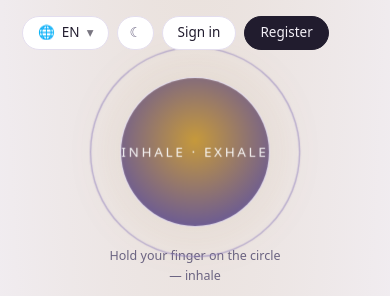
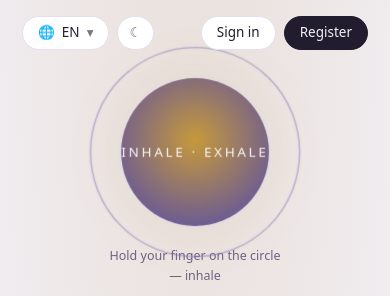
Before and after one commit to stasxr/johnkhekomylifeforme, a plain HTML site: page index.html in a window 390 px wide. Shown: the top 296 px of the page. Drawn offline with nearby package versions, Linux system fonts and the light colour scheme.

Commit message:
Мобильная шапка: язык+тема слева, уровень+профиль прижаты к правому краю
Co-Authored-By: Claude Opus 4.8 <noreply@anthropic.com>

```diff
--- a/index.html
+++ b/index.html
@@ -109,6 +109,7 @@
   }
   .brand{font-family:var(--serif); font-weight:600; font-size:17px; letter-spacing:-.01em; color:var(--ink); text-decoration:none; white-space:nowrap}
   .topbar-actions{display:flex; align-items:center; gap:8px}
+  .ta-left, .ta-right{display:flex; align-items:center; gap:8px}
   .btn{
     appearance:none; cursor:pointer; font-family:var(--sans); font-size:13.5px;
     border:1px solid var(--hair); background:var(--surface); color:var(--ink);
@@ -430,6 +431,7 @@
     body{font-size:16px}
     .brand{display:none}
     .bot-strip{border-radius:14px}
+    .topbar-actions{flex:1; justify-content:space-between}
   }
   @media (prefers-reduced-motion:reduce){
     .orb,.orb::after,.orb span,.level-badge .spark,.level-badge .num,.levelup .lu-spark,.levelup .lu-num,.lu-confetti i{animation:none}
@@ -445,6 +447,7 @@
     <a href="#" class="brand" data-i18n="brand">Я могу всё</a>
     <div class="topbar-actions">
 
+      <div class="ta-left">
       <!-- language -->
       <div class="dd">
         <button class="btn" id="langBtn" type="button" aria-haspopup="true" aria-expanded="false">
@@ -455,7 +458,9 @@
 
       <!-- theme -->
       <button class="btn icon" id="tgl" type="button" aria-label="Theme"><span id="tglIco">◐</span></button>
+      </div>
 
+      <div class="ta-right">
       <!-- guest -->
       <button class="btn" id="loginBtn" type="button" data-i18n="ui.login">Войти</button>
       <button class="btn primary" id="registerBtn" type="button" data-i18n="ui.register">Регистрация</button>
@@ -483,6 +488,7 @@
           <div class="dd-sep"></div>
           <button class="dd-item danger" id="miLogout" role="menuitem"><span>⎋</span><span data-i18n="ui.logout">Выйти</span></button>
         </div>
+      </div>
       </div>
 
     </div>
```
